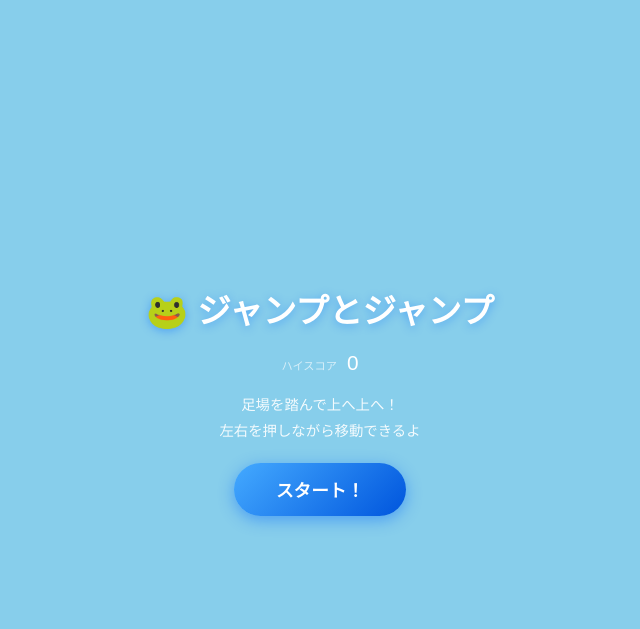
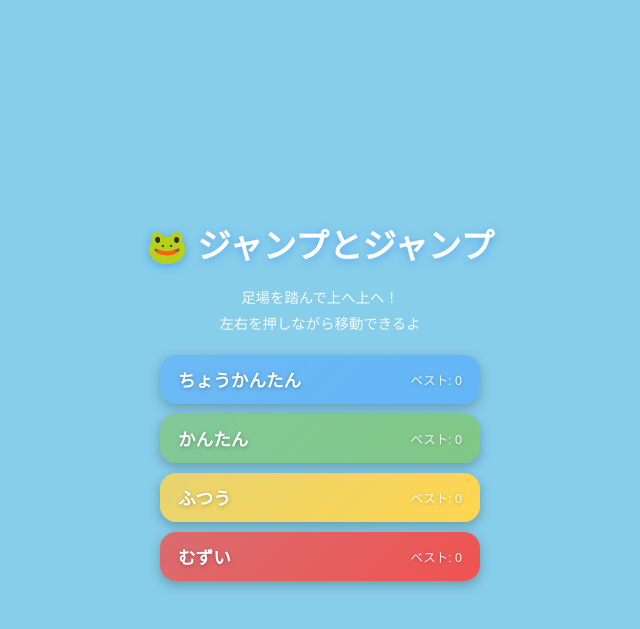
Before and after one commit to tokitam/tokita_games, a PHP site: page / in a window 1280 px wide. Shown: the top 629 px of the page, without its empty margins (320-960 px from the left). Run offline with PHP 8.4, Linux system fonts and the light colour scheme; some libraries are stand-ins or nearby versions.

Commit message:
[ 機能追加 ] ジャンプとジャンプに難易度選択（ちょうかんたん/かんたん/ふつう/むずい）

```diff
--- a/games/jump-and-jump/css/style.css
+++ b/games/jump-and-jump/css/style.css
@@ -77,6 +77,45 @@ body {
   -webkit-tap-highlight-color: transparent;
 }
 
+/* 難易度ボタン */
+.diff-buttons-wrap {
+  display: flex;
+  flex-direction: column;
+  gap: 10px;
+  width: min(88vw, 320px);
+}
+
+.diff-btn {
+  display: flex;
+  align-items: center;
+  justify-content: space-between;
+  padding: 12px 18px;
+  border: none;
+  border-radius: 16px;
+  font-family: inherit;
+  font-size: 1.05rem;
+  font-weight: bold;
+  color: #fff;
+  cursor: pointer;
+  -webkit-tap-highlight-color: transparent;
+  transition: transform 0.1s, opacity 0.1s;
+  text-shadow: 0 1px 4px rgba(0,0,0,0.3);
+  box-shadow: 0 4px 12px rgba(0,0,0,0.25);
+}
+
+.diff-btn:active {
+  transform: scale(0.96);
+  opacity: 0.85;
+}
+
+.diff-btn-name { font-size: 1.1rem; }
+
+.diff-btn-best {
+  font-size: 0.78rem;
+  opacity: 0.85;
+  font-weight: normal;
+}
+
 /* ゲーム画面 */
 #screen-game {
   justify-content: flex-start;
--- a/games/jump-and-jump/index.html
+++ b/games/jump-and-jump/index.html
@@ -13,12 +13,8 @@
   <!-- Title Screen -->
   <div id="screen-title" class="screen">
     <h1 class="logo">🐸 ジャンプとジャンプ</h1>
-    <div class="title-scores">
-      <span class="label">ハイスコア</span>
-      <span id="title-best">0</span>
-    </div>
     <p class="title-rule">足場を踏んで上へ上へ！<br>左右を押しながら移動できるよ</p>
-    <button id="btn-start" class="btn-primary">スタート！</button>
+    <div id="diff-buttons" class="diff-buttons-wrap"></div>
   </div>
 
   <!-- Game Screen -->
--- a/games/jump-and-jump/js/game.js
+++ b/games/jump-and-jump/js/game.js
@@ -1,17 +1,30 @@
 // ジャンプとジャンプ — キャラクター物理・足場生成・スコア
 
 const JumpGame = (() => {
-  // 物理定数
-  const GRAVITY    = 0.012;
+  // 難易度定義
+  const DIFFICULTIES = {
+    'ちょうかんたん': { gravity: 0.010, baseSpacing: 2.0, maxSpacing: 2.6, platHalf: 1.05, moveStart: 80,  cloudStart: 150, moveSpeed: 0.008, color: '#64B5F6', label: 'ちょうかんたん' },
+    'かんたん':       { gravity: 0.011, baseSpacing: 2.1, maxSpacing: 2.9, platHalf: 0.95, moveStart: 60,  cloudStart: 120, moveSpeed: 0.010, color: '#81C784', label: 'かんたん' },
+    'ふつう':         { gravity: 0.012, baseSpacing: 2.2, maxSpacing: 3.2, platHalf: 0.85, moveStart: 50,  cloudStart: 100, moveSpeed: 0.012, color: '#FFD54F', label: 'ふつう' },
+    'むずい':         { gravity: 0.014, baseSpacing: 2.4, maxSpacing: 3.5, platHalf: 0.70, moveStart: 30,  cloudStart: 60,  moveSpeed: 0.016, color: '#EF5350', label: 'むずい' },
+  };
+
+  // 物理定数（難易度で上書き）
   const JUMP_VY    = 0.32;
   const SPRING_VY  = JUMP_VY * 2.2;
   const MOVE_VX    = 0.09;
-  const WRAP_X     = 4.0;  // ±この値で反対側ワープ
-  const LAND_THR   = 0.15; // 着地判定しきい値
-  const PLAT_HALF  = 0.85; // 足場の半幅（X距離）
-  const AHEAD_COUNT = 15;  // 先行生成枚数
-  const BASE_SPACING = 2.2;
-  const MAX_SPACING  = 3.2;
+  const WRAP_X     = 4.0;
+  const LAND_THR   = 0.15;
+  const AHEAD_COUNT = 15;
+
+  // 難易度パラメータ（実行時に設定）
+  let GRAVITY     = 0.012;
+  let PLAT_HALF   = 0.85;
+  let BASE_SPACING = 2.2;
+  let MAX_SPACING  = 3.2;
+  let MOVE_START   = 50;
+  let CLOUD_START  = 100;
+  let MOVE_SPEED   = 0.012;
 
   // キャラクター状態
   const char = { x: 0, y: 0, vy: JUMP_VY };
@@ -29,8 +42,8 @@ const JumpGame = (() => {
   function pickType(height) {
     const r = Math.random();
     if (r < 0.08) return 'spring';
-    if (height >= 100 && r < 0.22) return 'cloud';
-    if (height >= 50  && r < 0.4)  return 'moving';
+    if (height >= CLOUD_START && r < 0.22) return 'cloud';
+    if (height >= MOVE_START  && r < 0.4)  return 'moving';
     return 'normal';
   }
 
@@ -39,8 +52,17 @@ const JumpGame = (() => {
     return BASE_SPACING + (MAX_SPACING - BASE_SPACING) * t;
   }
 
-  function init(cbs) {
+  function init(cbs, diff) {
     callbacks = cbs;
+    if (diff) {
+      GRAVITY      = diff.gravity;
+      PLAT_HALF    = diff.platHalf;
+      BASE_SPACING = diff.baseSpacing;
+      MAX_SPACING  = diff.maxSpacing;
+      MOVE_START   = diff.moveStart;
+      CLOUD_START  = diff.cloudStart;
+      MOVE_SPEED   = diff.moveSpeed;
+    }
     score = 0;
     highestY = 0;
     alive = true;
@@ -61,7 +83,7 @@ const JumpGame = (() => {
     const x = (Math.random() - 0.5) * xRange * 2;
     nextPlatY += spacing(y);
 
-    const p = { x, y, z: zOff, type, mesh: null, used: false, moveDir: 1, moveSpeed: 0.012 };
+    const p = { x, y, z: zOff, type, mesh: null, used: false, moveDir: 1, moveSpeed: MOVE_SPEED };
     platforms.push(p);
     if (callbacks.onPlatformCreate) callbacks.onPlatformCreate(p);
     return p;
@@ -161,5 +183,5 @@ const JumpGame = (() => {
   function isAlive() { return alive; }
   function getScore() { return score; }
 
-  return { init, update, setInput, getChar, isAlive, getScore };
+  return { init, update, setInput, getChar, isAlive, getScore, DIFFICULTIES };
 })();
--- a/games/jump-and-jump/js/main.js
+++ b/games/jump-and-jump/js/main.js
@@ -221,6 +221,31 @@ function startGameLoop() {
   scene.registerBeforeRender(gameLoopHandle);
 }
 
+// 難易度管理
+let currentDifficulty = 'ふつう';
+
+function hsKey(diffName) {
+  return 'jump-and-jump.hs.' + (diffName || currentDifficulty);
+}
+
+function getHighscore(diffName) {
+  const key = hsKey(diffName);
+  const saved = localStorage.getItem(key);
+  if (saved !== null) return parseInt(saved, 10);
+  // ふつうのみ旧キーからフォールバック
+  if ((diffName || currentDifficulty) === 'ふつう') {
+    return parseInt(localStorage.getItem('jump-and-jump.highscore') || '0', 10);
+  }
+  return 0;
+}
+
+function saveHighscore(score, diffName) {
+  const prev = getHighscore(diffName);
+  const best = Math.max(score, prev);
+  localStorage.setItem(hsKey(diffName), best);
+  return best;
+}
+
 function startGame() {
   camTargetY = 4;
   camera.position.y = 4;
@@ -228,11 +253,11 @@ function startGame() {
   rightActive = false;
   JumpGame.setInput(0);
 
-  // 既存の足場メッシュを全削除
   platMeshMap.forEach(m => m.dispose());
   platMeshMap.clear();
   if (starPS && starPS._started) { starPS.stop(); starPS._started = false; }
 
+  const diff = JumpGame.DIFFICULTIES[currentDifficulty];
   JumpGame.init({
     onPlatformCreate(p)  { makePlatMesh(p); },
     onPlatformRemove(p)  { removePlatMesh(p); },
@@ -249,48 +274,56 @@ function startGame() {
     onDie(s)             {
       setTimeout(() => showGameover(s), 600);
     }
-  });
+  }, diff);
 
+  document.getElementById('best').textContent = getHighscore();
   setupInput();
   startGameLoop();
 }
 
 function showGameover(score) {
-  const prev = parseInt(localStorage.getItem('jump-and-jump.highscore') || '0');
-  const best = Math.max(score, prev);
-  localStorage.setItem('jump-and-jump.highscore', best);
+  const best = saveHighscore(score);
   document.getElementById('go-score').textContent = score;
   document.getElementById('go-best').textContent = best;
   document.getElementById('screen-game').classList.add('hidden');
   document.getElementById('screen-gameover').classList.remove('hidden');
 }
 
+function buildDiffButtons() {
+  const wrap = document.getElementById('diff-buttons');
+  wrap.innerHTML = '';
+  Object.entries(JumpGame.DIFFICULTIES).forEach(([name, def]) => {
+    const btn = document.createElement('button');
+    btn.className = 'diff-btn';
+    btn.style.background = `linear-gradient(135deg, ${def.color}cc, ${def.color})`;
+    const best = getHighscore(name);
+    btn.innerHTML =
+      `<span class="diff-btn-name">${name}</span>` +
+      `<span class="diff-btn-best">ベスト: ${best}</span>`;
+    btn.addEventListener('click', () => {
+      currentDifficulty = name;
+      document.getElementById('screen-title').classList.add('hidden');
+      document.getElementById('screen-game').classList.remove('hidden');
+      initScene();
+      startGame();
+    });
+    wrap.appendChild(btn);
+  });
+}
+
 // 画面遷移
 document.addEventListener('DOMContentLoaded', () => {
-  document.getElementById('title-best').textContent =
-    localStorage.getItem('jump-and-jump.highscore') || '0';
-
-  document.getElementById('btn-start').addEventListener('click', () => {
-    document.getElementById('screen-title').classList.add('hidden');
-    document.getElementById('screen-game').classList.remove('hidden');
-    initScene();
-    document.getElementById('best').textContent =
-      localStorage.getItem('jump-and-jump.highscore') || '0';
-    startGame();
-  });
+  buildDiffButtons();
 
   document.getElementById('btn-retry').addEventListener('click', () => {
     document.getElementById('screen-gameover').classList.add('hidden');
     document.getElementById('screen-game').classList.remove('hidden');
-    document.getElementById('best').textContent =
-      localStorage.getItem('jump-and-jump.highscore') || '0';
     startGame();
   });
 
   document.getElementById('btn-title').addEventListener('click', () => {
     document.getElementById('screen-gameover').classList.add('hidden');
     document.getElementById('screen-title').classList.remove('hidden');
-    document.getElementById('title-best').textContent =
-      localStorage.getItem('jump-and-jump.highscore') || '0';
+    buildDiffButtons(); // refresh best scores
   });
 });
```
